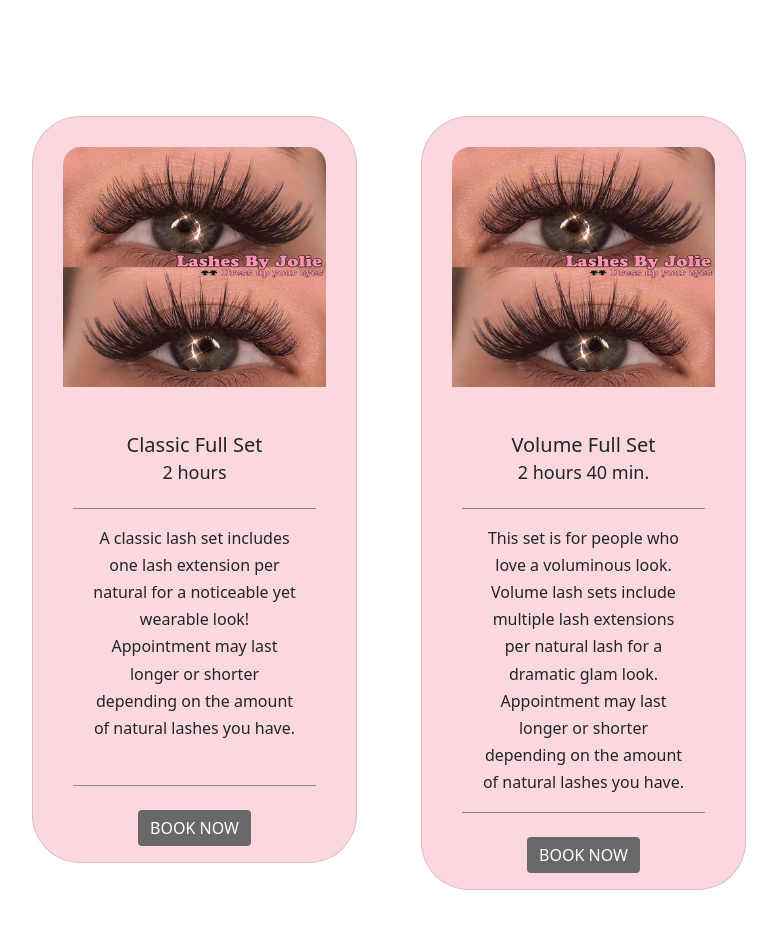
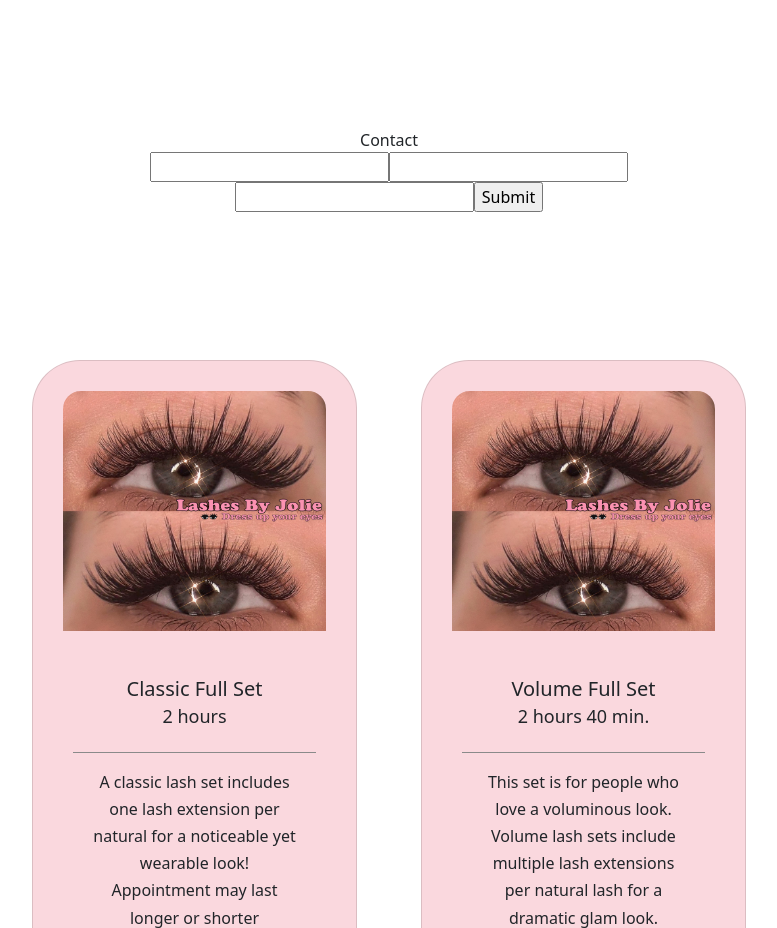
Before and after one commit to rhubbuck/react-lashes-website, a React (Create React App) app in the folder react-lashes-website/: page /contact in a window 1280 px wide. Shown: the part 1440-2368 px from the top of the page, without its empty margins (251-1028 px from the left). Built offline with nearby package versions, Linux system fonts and the light colour scheme.

Commit message:
react hook form

```diff
--- a/react-lashes-website/src/App.js
+++ b/react-lashes-website/src/App.js
@@ -5,6 +5,7 @@ import Navbar from './Nav';
 import About from './About';
 import Footer from './Footer';
 import Services from './Services';
+import Contact from './Contact';
 
 function App() {
   return (
@@ -12,6 +13,7 @@ function App() {
       <Navbar />
        <Hero />
        <About />
+       <Contact />
        <Services />
        <Footer />
     </div>
--- /dev/null
+++ b/react-lashes-website/src/Contact.css
@@ -0,0 +1,3 @@
+.contact-wrapper {
+  margin: 8rem 18rem;
+}
--- /dev/null
+++ b/react-lashes-website/src/Contact.js
@@ -0,0 +1,60 @@
+import React from 'react';
+import { Form, FormControl, FormGroup, Button} from 'react-bootstrap';
+import { useForm, Controller } from 'react-hook-form';
+import './Contact.css';
+
+const Contact = () => {
+
+    const { register, handleSubmit, errors } = useForm();
+
+    const onSubmit = (data) => {
+        console.log(data);
+    }
+
+
+  return (
+    <div className='contact-wrapper'>Contact
+        <form onSubmit={handleSubmit(onSubmit)}>
+        <input type="text" name="name" {...register('name', { required: true })}/>
+        <input type="email" name="email" {...register('email',{ required: true })} />
+        <input type="text" name="message" {...register('message', { required: true })}/>
+        <input type="submit"/>
+        </form>
+        {/* <Form className='contact-form' onSubmit={handleSubmit(onSubmit)} >
+            <FormGroup className="mb-3" controlId="formEmail">
+                <Form.Label>Email address</Form.Label>
+                <FormControl type="email" placeholder="Enter email" />
+            </FormGroup>
+
+            <Form.Group className="mb-3" controlId="formPassword">
+                <Form.Label>Name</Form.Label>
+                <Form.Control type="text" placeholder="First & Last name" />
+            </Form.Group>
+            <Form.Group className="mb-3" controlId="formMessage">
+                <Form.Label>Message</Form.Label>
+                <Form.Control type="text" placeholder='Enter message here' />
+            </Form.Group>
+            <Button variant="primary" type="submit">
+                Submit
+            </Button>
+        </Form> */}
+        {/* <form id="contact-form"  onSubmit={this.submit}>
+          <div className="form-group">
+            <label htmlFor="name">Name</label>
+            <input type="text" className="form-control"  />
+          </div>
+          <div className="form-group">
+            <label htmlFor="exampleInputEmail1">Email address</label>
+            <input type="email" className="form-control" aria-describedby="emailHelp" />
+          </div>
+          <div className="form-group">
+            <label htmlFor="message">Message</label>
+            <textarea className="form-control" rows="5" />
+          </div>
+          <button type="submit" className="btn btn-primary">Submit</button>
+        </form> */}
+    </div>
+  )
+}
+
+export default Contact
```
Also changed, not shown: react-lashes-website/package.json (+8 -1 lines), 1 other file (tests, documents, lock files or other folders).
